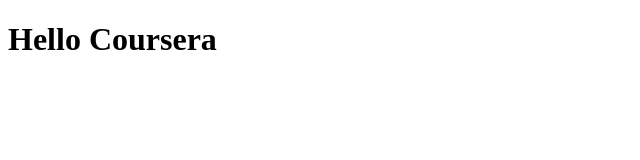
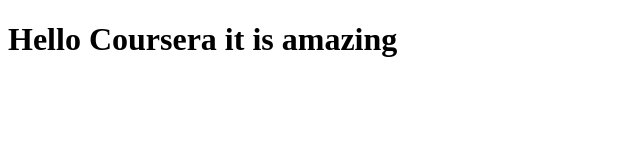
Before and after one commit to sarojkumarmohanty/coursera-test, a plain HTML site: page index.html in a window 1280 px wide. Shown: the whole page, without its empty margins (0-640 px from the left). Drawn offline with Linux system fonts and the light colour scheme.

Commit message:
second try

```diff
--- a/index.html
+++ b/index.html
@@ -5,6 +5,6 @@
     <title>Hello Cooursera</title>
   </head>
   <body>
-    <h1>Hello Coursera</h1>
+    <h1>Hello Coursera it is amazing </h1>
   </body>
 </html>
```
